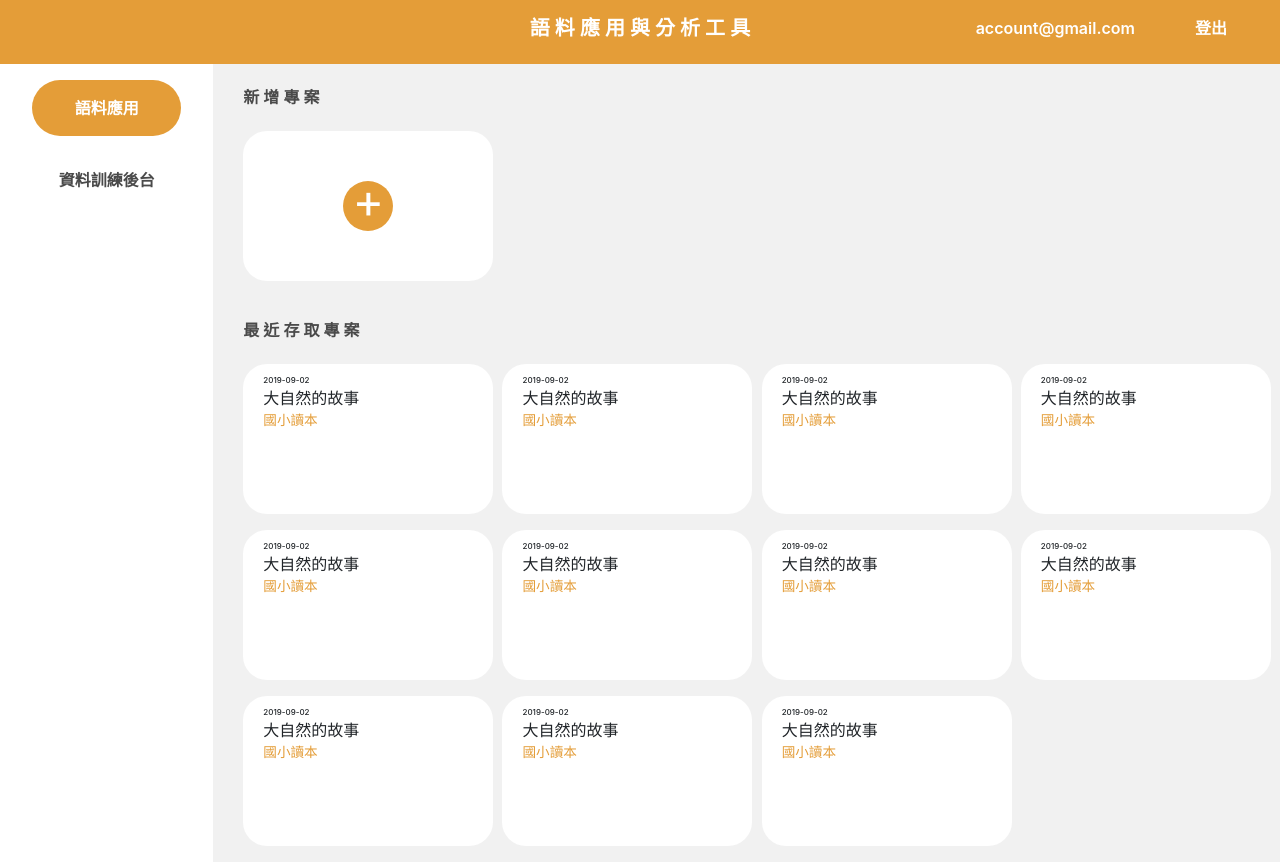
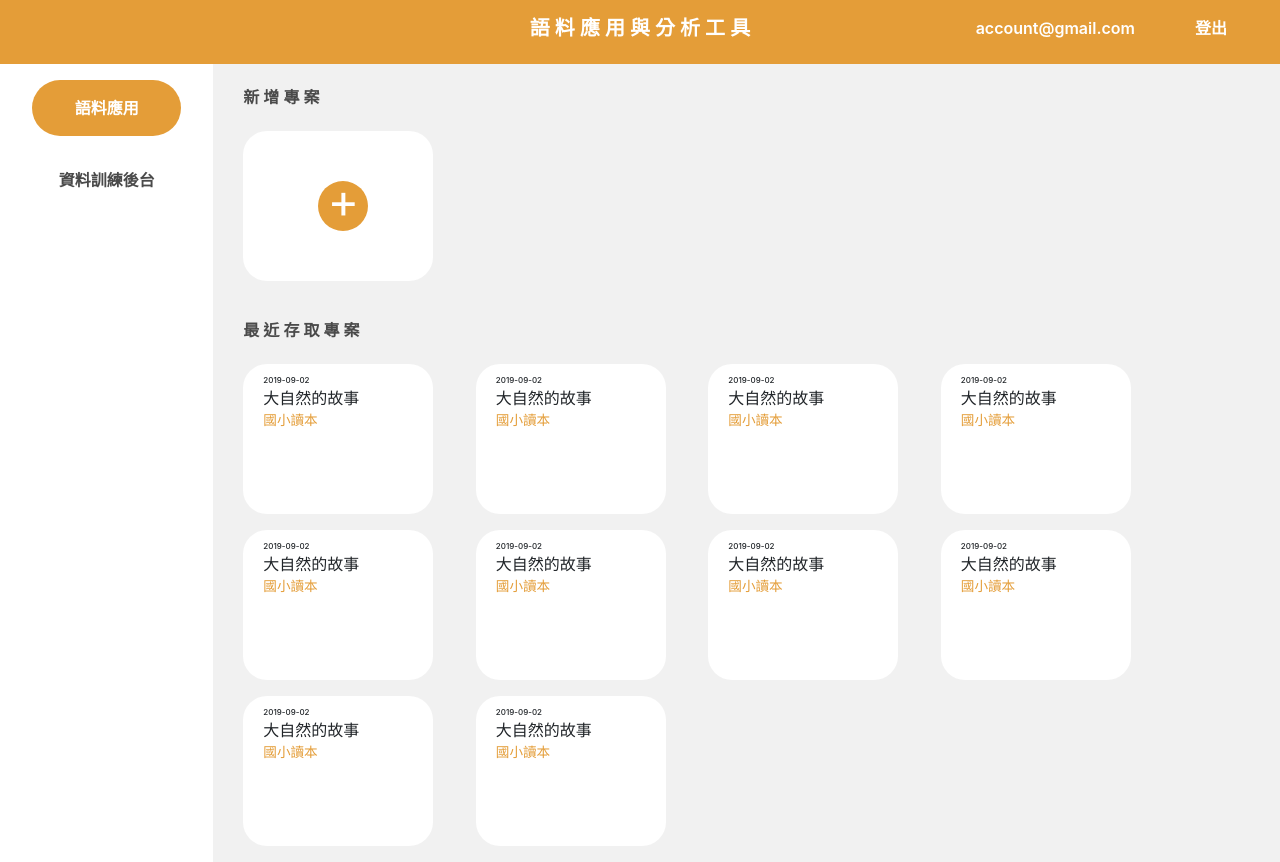
Before and after one commit to akq88088/SocialBot, a PHP site: page /project.html in a window 1280 px wide. Run offline with PHP 8.4, Linux system fonts and the light colour scheme; some libraries are stand-ins or nearby versions.

Commit message:
fix Layout

```diff
--- a/frontend/css/global.css
+++ b/frontend/css/global.css
@@ -39,6 +39,7 @@ p{
 }
 
 .header{
+	min-width: 1000px;
 	background-color: #e49d38;
 	color: #fff;
 	font-weight: 600;
@@ -57,6 +58,7 @@ p{
 
 .alert{
 	padding: 2rem 5rem;
+	min-width: 900px;
 }
 
 .radius-border{
--- a/frontend/css/project.css
+++ b/frontend/css/project.css
@@ -1,6 +1,9 @@
+body{
+	min-height: 100%;
+}
 .c-project{
 	background-color: #fff;
-	width: 250px;
+	width: 190px;
 	height: 150px;
 	padding: 10px 20px;
 }
@@ -17,8 +20,13 @@
 	background-color: #e49d38;
 	color: #fff;
 	font-size: 3rem;
-	margin: 40px 80px;
+	margin: 40px 55px;
 	border-radius: 20rem;
+}
+
+#content{
+	min-height: 600px;
+	min-width: 1000px;
 }
 
 .c-project:active{
@@ -32,6 +40,8 @@
 ----------------------------------------------------- */
 
 #sidebar {
+	min-height: 100%;
+	min-width: 200px;
     background: #fff;
     color: #fff;
     padding: 1rem 0 0 0;
--- a/frontend/project.html
+++ b/frontend/project.html
@@ -28,15 +28,15 @@
 	<!-- header -->
 	<div class="container-fluid header">
 		<div class="row">
-			<div class="col-md-4 offset-md-4 ta-c" id="title"><h5>語 料 應 用 與 分 析 工 具</h5></div>
-			<div class="col-md-2 offset-md-1 ta-c">account@gmail.com</div>
-			<div class="col-md-1 ta-c" id="logout" role="button">登出</div>
+			<div class="col-4 offset-4 ta-c" id="title"><h5>語 料 應 用 與 分 析 工 具</h5></div>
+			<div class="col-2 offset-1 ta-c">account@gmail.com</div>
+			<div class="col-1 ta-c" id="logout" role="button">登出</div>
 		</div>
 	</div>
 
 	<div class="container-fluid">
-		<div class="row">
-			<div class="col-lg-2" id="sidebar">
+		<div class="row" id="content">
+			<div class="col-2" id="sidebar">
 				<div class="worker ta-c active">
 					語料應用
 				</div>
@@ -44,7 +44,7 @@
 					資料訓練後台
 				</div>
 			</div>
-			<div class="col-lg-10">
+			<div class="col-9">
 				<div class="container">
 					<h6 class="my-4">新 增 專 案</h6>
 					<div class="row">
@@ -128,13 +128,7 @@
 								<div class="model">國小讀本</div>
 							</div>
 						</div>
-						<div class="col-lg-3 btm-mg-1">
-							<div class="radius-border c-project">
-								<div class="c-time">2019-09-02</div>
-								<div class="project-name">大自然的故事</div>
-								<div class="model">國小讀本</div>
-							</div>
-						</div>
+
 					</div>
 				</div>
 			</div>
```
Also changed, not shown: frontend/dashboard.html (+4 -4 lines), frontend/report.html (+4 -4 lines).
